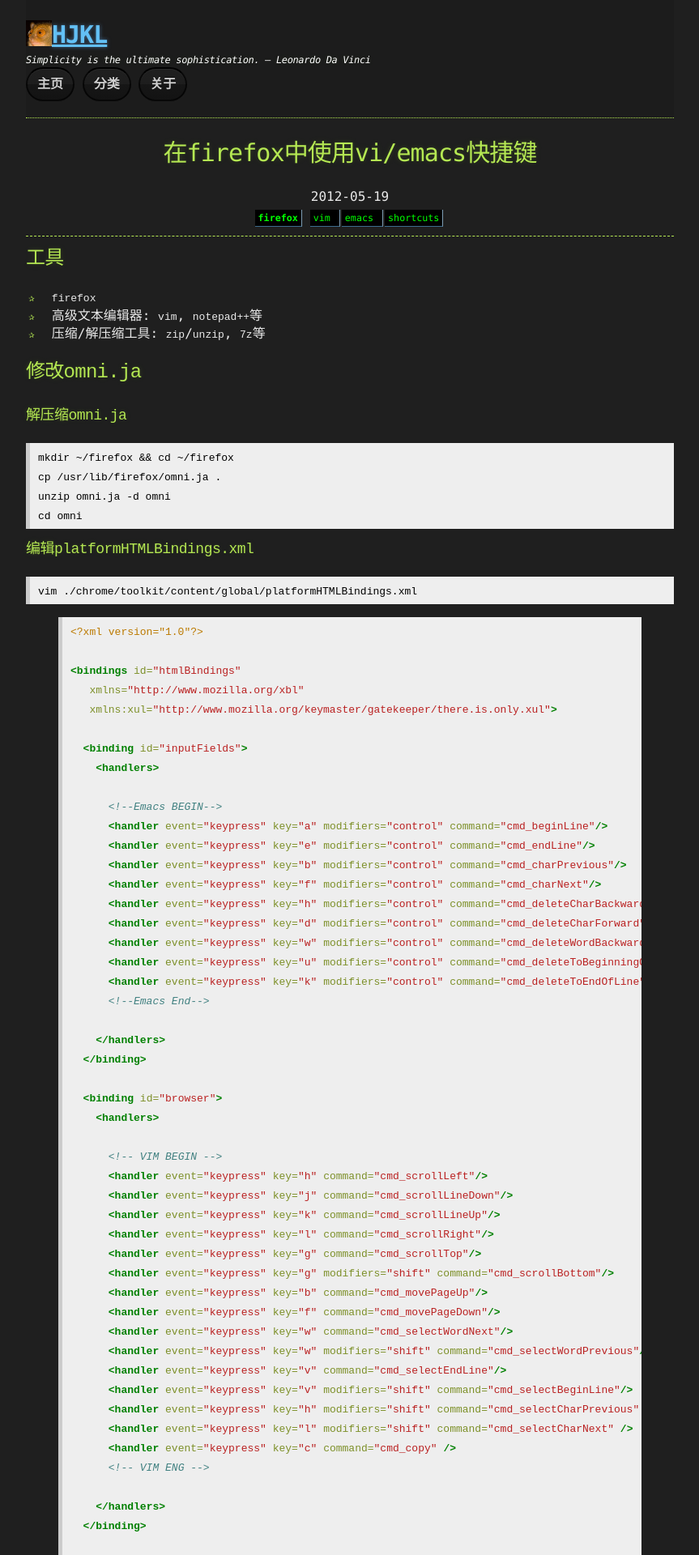
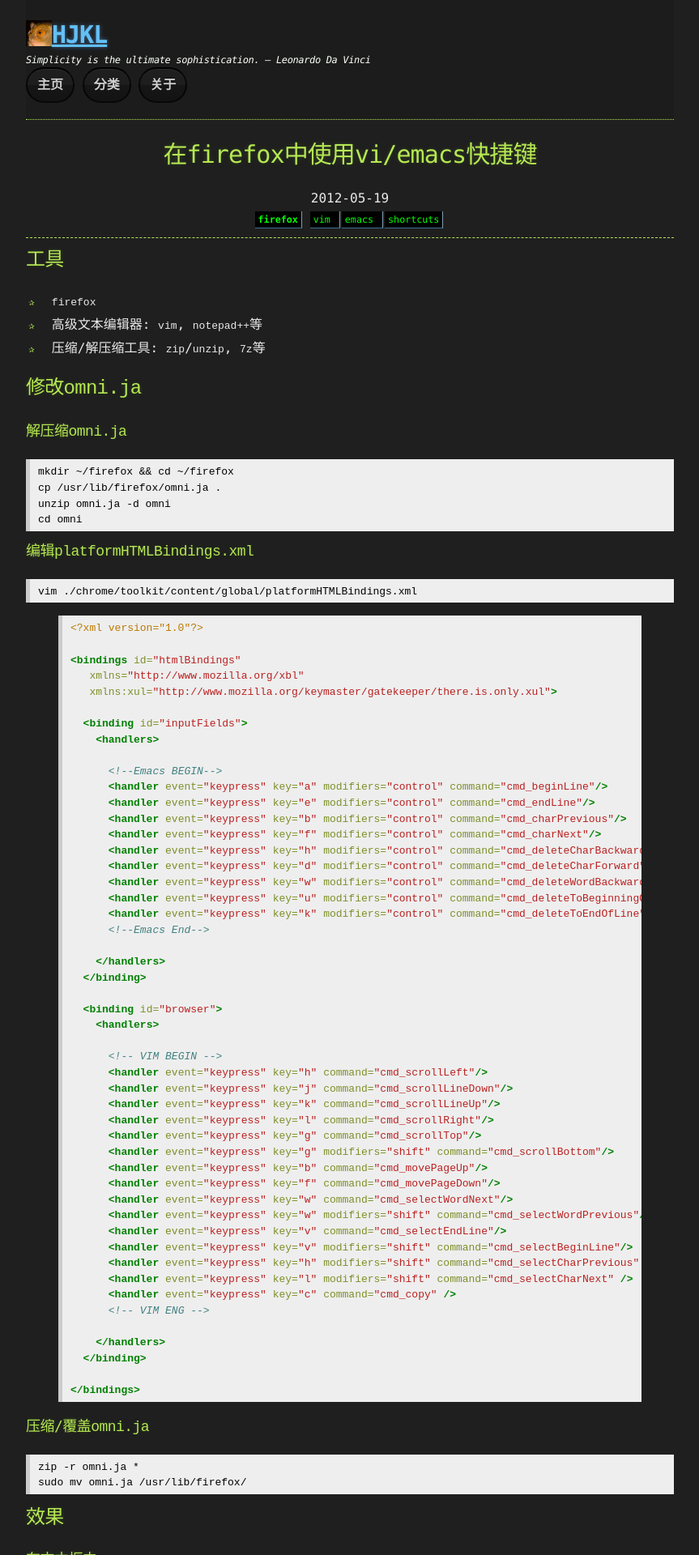
Before and after one commit to gotovoid/hjkl, a Jekyll site: the page built from _posts/2012-05-19-firefox-vi-key-bindings.md, in a window 1280 px wide. Shown: the top 1920 px of the page at 81% size, without its empty margins (208-1071 px from the left). Built offline with Jekyll 4.4.1, drawn with Linux system fonts in a browser that asks for light colours; Markdown is read by kramdown in place of the engine named in the settings.

Commit message:
css: kbd pre

```diff
--- a/css/stylesheet.css
+++ b/css/stylesheet.css
@@ -24,8 +24,8 @@
     margin: 0 0 20px;
 }
 
-li {
-    line-height: 1.4 ;
+#main_content li {
+    line-height: 1.8;
 }
 
 /* Header, <header> */
@@ -162,6 +162,7 @@
     background-color: #EEEEEE;
     border-left: 5px solid #CCCCCC;
     font-family: Consolas,Menlo,Monaco,Lucida Console,Liberation Mono,DejaVu Sans Mono,Bitstream Vera Sans Mono,Courier New,monospace,serif;
+    line-height: 1.1em;
     margin-bottom: 10px;
     overflow: auto;
     padding: 5px 5px 5px 10px;
@@ -296,18 +297,21 @@
 }
 
 kbd {
-    background-color: #F7F7F7;
-    border: 1px solid #CCCCCC;
-    border-radius: 3px 3px 3px 3px;
-    box-shadow: 0 1px 0 rgba(0, 0, 0, 0.2), 0 0 0 2px #FFFFFF inset;
+    -moz-border-bottom-colors: none;
+    -moz-border-image: none;
+    -moz-border-left-colors: none;
+    -moz-border-right-colors: none;
+    -moz-border-top-colors: none;
+    background: -moz-linear-gradient(#F1F1F1, #DDDDDD) repeat scroll 0 0 transparent;
+    border-color: #DDDDDD #CCCCCC #CCCCCC #DDDDDD;
+    border-radius: 2px 2px 2px 2px;
+    border-style: solid;
+    border-width: 1px;
     color: #333333;
-    display: inline-block;
-    font-family: Arial,Helvetica,sans-serif;
-    font-size: 11px;
-    line-height: 1.4;
-    margin: 0 0.1em;
-    padding: 0.1em 0.6em;
-    text-shadow: 0 1px 0 #FFFFFF;
+    font-family: "Helvetica Neue",Helvetica,Arial,sans-serif;
+    line-height: 10px;
+    margin: 1px;
+    padding: 1px 4px;
 }
 
 footer {
```
